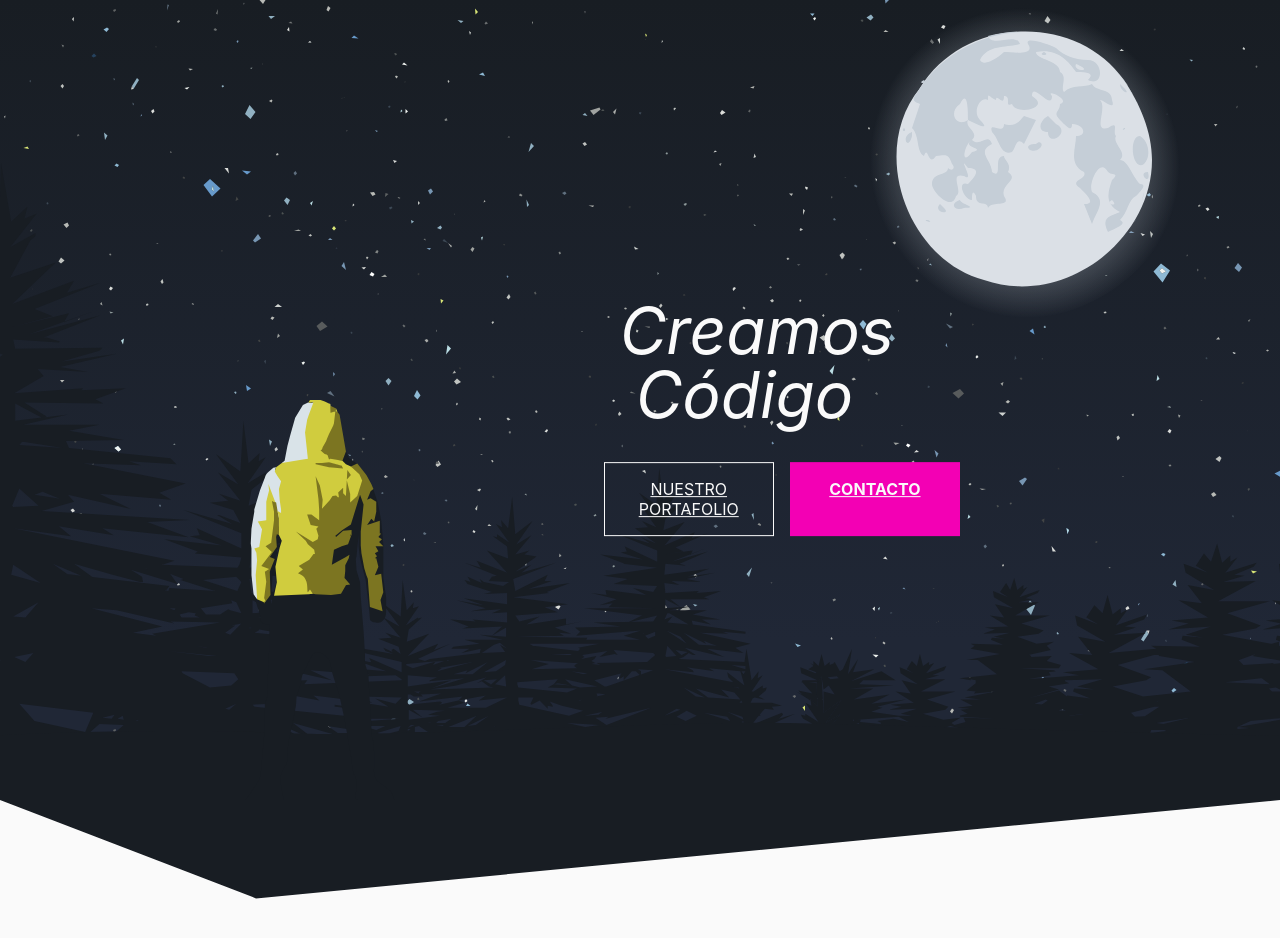
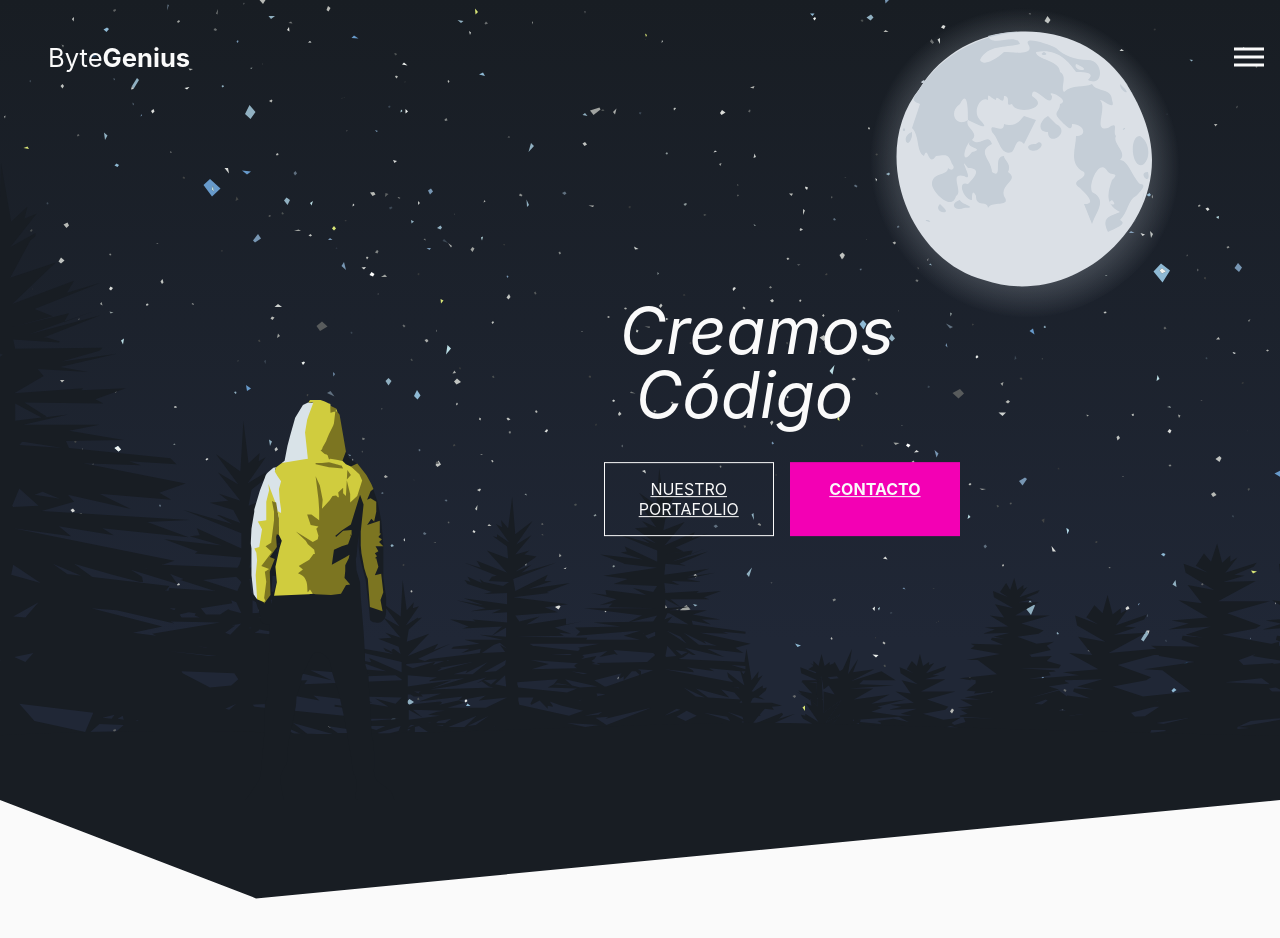
Before and after one commit to doclaag-s-projects/byte-genius, a React (Create React App) app: page / in a window 1280 px wide. Shown: the top 938 px of the page. Built offline with nearby package versions, Linux system fonts and the light colour scheme.

Commit message:
Nav component added

```diff
--- a/src/App.js
+++ b/src/App.js
@@ -1,5 +1,5 @@
 import React, { Component } from 'react';
-import { About, Footer, Header, Menu } from './components';
+import { About, Footer, Header, Menu, Nav } from './components';
 
 class App extends Component {
   state = {
@@ -20,7 +20,7 @@ class App extends Component {
     return (
       <React.Fragment>
         <Menu toggleMenu={this.toggleMenu} showMenu={this.state.menuState} />
-        {/* <Nav toggleMenu={this.toggleMenu} showMenu={this.state.menuState} /> */}
+        <Nav toggleMenu={this.toggleMenu} showMenu={this.state.menuState} />
         <Header />
         <About />
         {/* <Projects /> */}
@@ -32,7 +32,7 @@ class App extends Component {
 
   // Parallax effect. Pretty heavy for slow devices.
   componentDidMount() {
-    // const navbar = document.querySelector('#navbar');
+    const navbar = document.querySelector('#navbar');
     const header = document.querySelector('#welcome-section');
     const forest = document.querySelector('.forest');
     const silhouette = document.querySelector('.silhouette');
@@ -50,8 +50,8 @@ class App extends Component {
         header.style.visibility = header.style.visibility === 'hidden' && 'visible';
       else header.style.visibility = 'hidden';
 
-      // if (scrollPos + 100 >= window.innerHeight) navbar.classList.add('bg-active');
-      // else navbar.classList.remove('bg-active');
+      if (scrollPos + 100 >= window.innerHeight) navbar.classList.add('bg-active');
+      else navbar.classList.remove('bg-active');
     };
 
     (function navSmoothScrolling() {
--- /dev/null
+++ b/src/components/Nav/Nav.css
@@ -0,0 +1,87 @@
+#navbar {
+    position: fixed;
+    z-index: 9999;
+    width: 100%;
+    padding: 1rem;
+    display: flex;
+    justify-content: center;
+}
+
+#navbar.bg-active {
+    background: #181d23;
+}
+
+#navbar .nav-wrapper {
+    width: 100%;
+    display: flex;
+    justify-content: space-between;
+    align-items: center;
+    max-width: 1400px;
+    padding: 0 2rem;
+}
+
+#navbar .brand {
+    font-size: 1.6rem;
+    color: #fafafa;
+    cursor: default;
+}
+
+/***** Menu Button *****/
+.menu-button {
+    position: relative;
+    height: 22px;
+    width: 30px;
+    outline: none;
+}
+
+.menu-button span,
+.menu-button span::before,
+.menu-button span::after {
+    position: absolute;
+    content: '';
+    width: 30px;
+    height: 3px;
+    background: #fafafa;
+    transition: 500ms cubic-bezier(0.77, 0, 0.175, 1);
+}
+
+.menu-button span {
+    position: relative;
+    display: block;
+    top: 50%;
+    transform: translate(0, -50%);
+}
+
+.menu-button span::before {
+    top: -8px;
+}
+
+.menu-button span::after {
+    top: 8px;
+}
+
+.menu-button:hover>span,
+.menu-button:hover>span::before,
+.menu-button:hover>span::after {
+    background: #f300b4;
+}
+
+.menu-button.active>span {
+    background: transparent;
+}
+
+.menu-button.active>span::before {
+    transform: rotate(-225deg);
+    top: 0px;
+}
+
+.menu-button.active>span::after {
+    transform: rotate(225deg);
+    top: 0px;
+}
+
+@media only screen and (max-width: 849px) {
+    #navbar {
+        background: #181d23aa;
+    }
+}
--- /dev/null
+++ b/src/components/Nav/Nav.jsx
@@ -0,0 +1,24 @@
+import React from 'react';
+import './Nav.css';
+
+export const Nav = props => {
+    return (
+        <React.Fragment>
+            <nav id="navbar">
+                <div className="nav-wrapper">
+                    <p className="brand">
+                        Byte
+                        <strong>Genius</strong>
+                    </p>
+                    <a
+                        href='/'
+                        onClick={props.toggleMenu}
+                        className={props.showMenu === 'active' ? 'menu-button active' : 'menu-button'}
+                    >
+                        <span />
+                    </a>
+                </div>
+            </nav>
+        </React.Fragment>
+    );
+};
--- a/src/components/index.js
+++ b/src/components/index.js
@@ -2,3 +2,4 @@ export * from './About/About';
 export * from './Footer/Footer';
 export * from './Header/Header';
 export * from './Menu/Menu';
+export * from './Nav/Nav';
```
